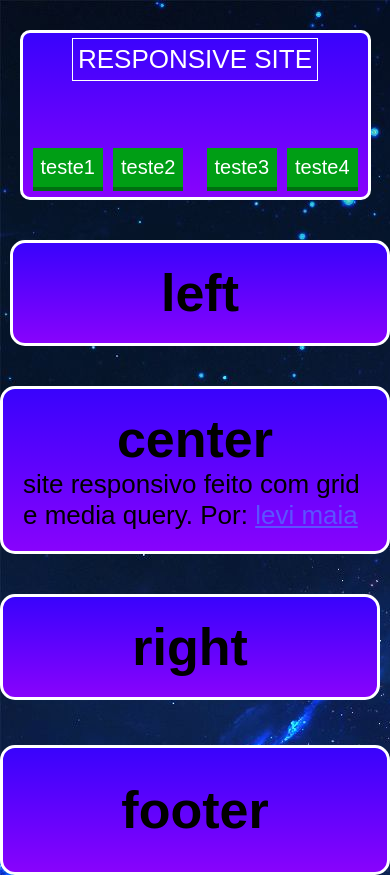
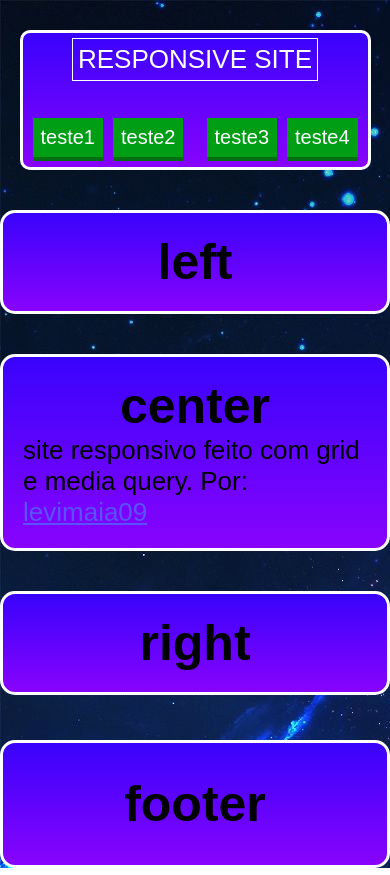
Before and after one commit to levimaia09/responsive-site, a plain HTML site: page index.html in a window 390 px wide. Drawn offline with Linux system fonts and the light colour scheme.

Commit message:
estrutura do site modificada

```diff
--- a/index.html
+++ b/index.html
@@ -32,7 +32,8 @@
 			<div class="div-left"><h1>left</h1></div>
 		</div>
 
-		<div class="navs nav-center"><h1 style="text-align: center;">center</h1> site responsivo feito com grid e media query. Por: <a style="color:rgb(91, 82, 255);" href="https://github.com/levimaia09">levi maia</a>
+		<div class="navs nav-center"><h1 style="text-align: center;">center</h1> site responsivo feito com grid e media query.
+			Por: <a style="color:rgb(91, 82, 255);" href="https://github.com/levimaia09">levimaia09</a>
 		</div>
 
 		<div class="navs nav-right">
--- a/style.css
+++ b/style.css
@@ -8,6 +8,8 @@ body{
 	background-image: url("wallpaper.jpg");
 	font-family: sans-serif;
 }
+
+
 
 
 .container{
@@ -23,6 +25,10 @@ body{
 	grid-column-gap: 30px;
 	grid-row-gap: 40px;
 	font-size: 40px;
+}
+
+h1 {
+	font-size: 50px;
 }
 
 .navs{
@@ -165,6 +171,18 @@ body{
 	.navs{
 		font-size: 26px;
 	}
+
+	.nav-up {
+		height: 140px;
+	}
+
+	.nav-left {
+		margin: 0;
+	}
+
+	.nav-right{
+		margin: 0;
+	}
 }
 
 @media only screen and (max-width: 375px){
@@ -180,4 +198,16 @@ body{
 	.navs{
 		font-size: 18px;
 	}
+
+	.nav-up {
+		height: 110px;
+	}
+
+	.nav-left {
+		margin: 0;
+	}
+
+	.nav-right{
+		margin: 0;
+	}
 }
```
